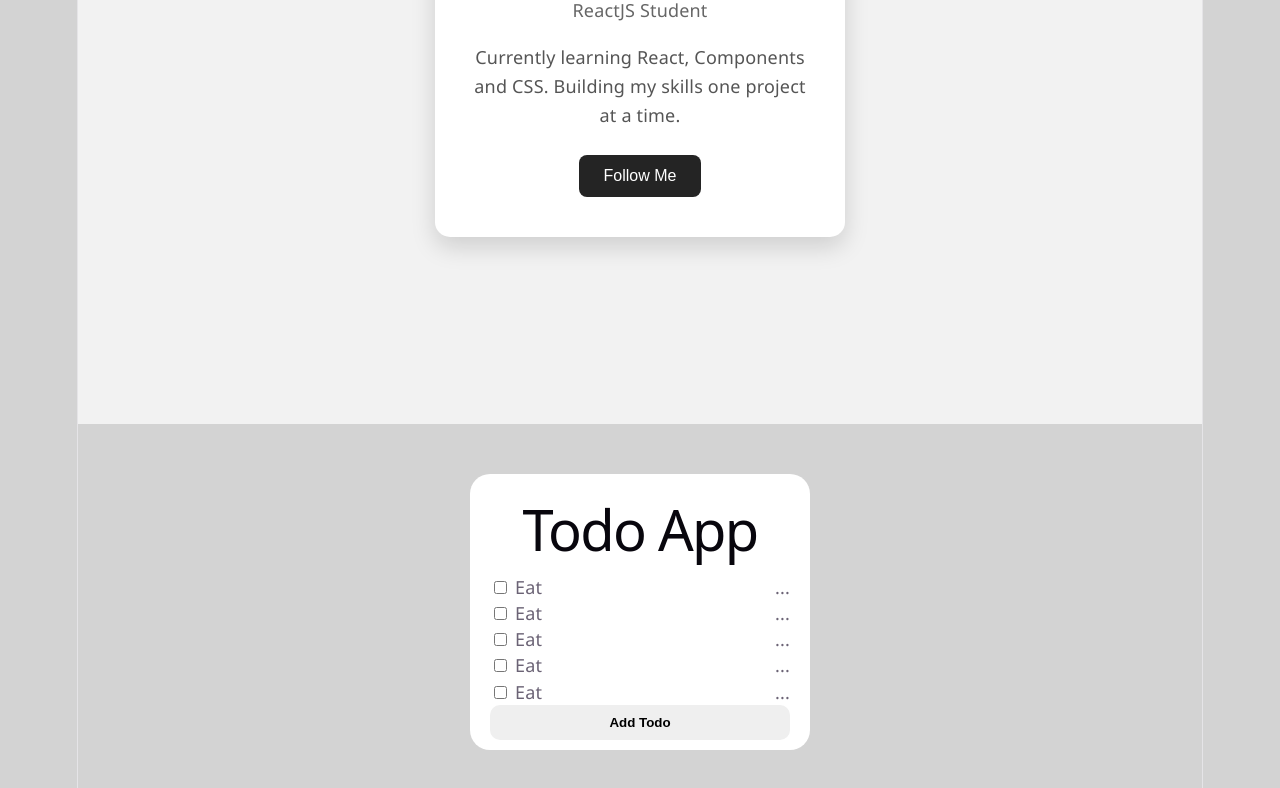
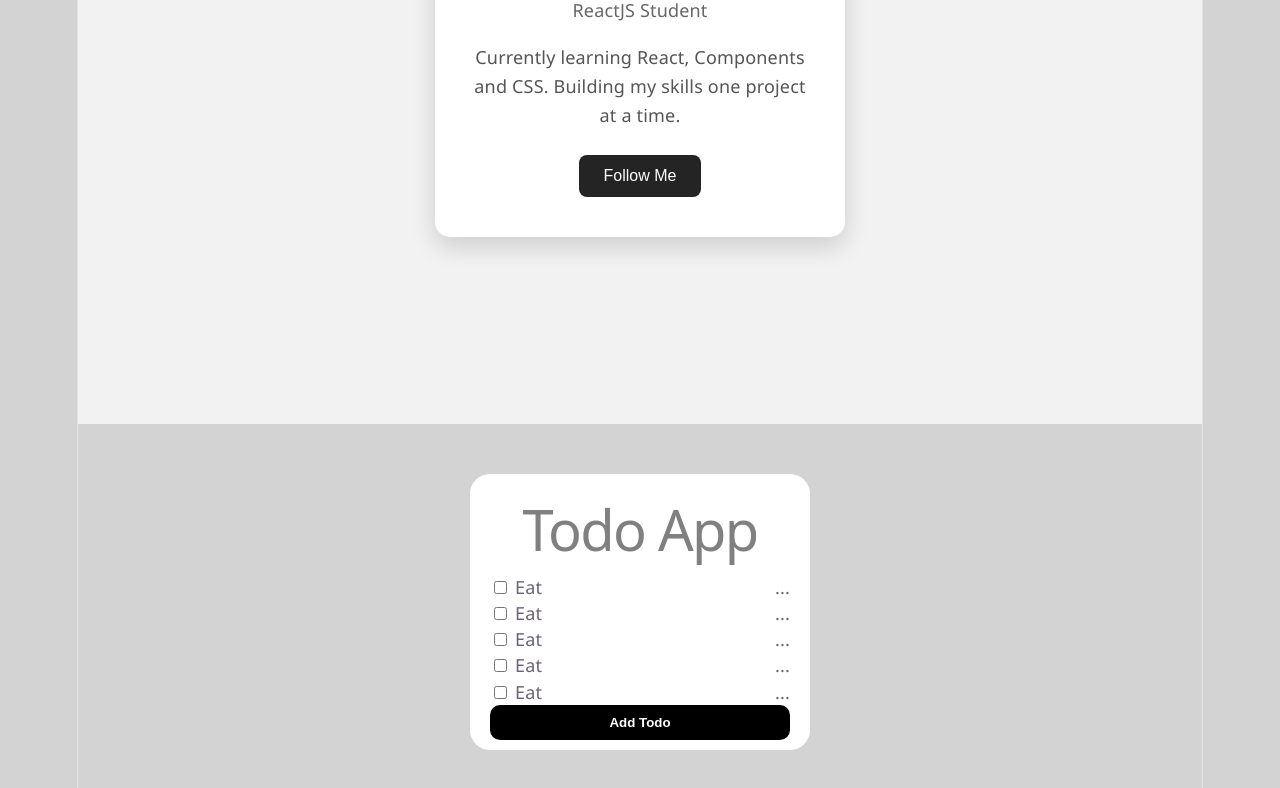
Before and after one commit to MuhammadZohaib05/ReactJS-Learning, a React (Vite) app: page / in a window 1280 px wide. In both pictures the pointer is over the button "Add Todo". Shown: the part 469-1257 px from the top of the page. Built offline with nearby package versions, Linux system fonts and the light colour scheme.

Commit message:
Add Extra Styling

```diff
--- a/src/css/Todo.css
+++ b/src/css/Todo.css
@@ -2,6 +2,10 @@ body {
   background-color: lightgrey;
   margin: 0;
   font-family: "Segoe UI", Tahoma, Geneva, Verdana, sans-serif;
+}
+
+.todo-header{
+  color: gray;
 }
 
 .todo-container {
@@ -30,3 +34,8 @@ body {
 .todo-item-text {
   margin-left: 5px;
 }
+
+.todo-button:hover {
+  background-color: black;
+  color: white;
+}
```
